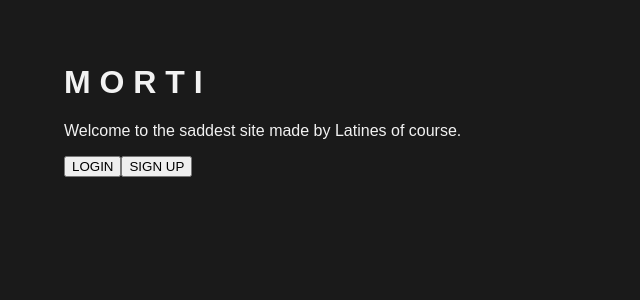
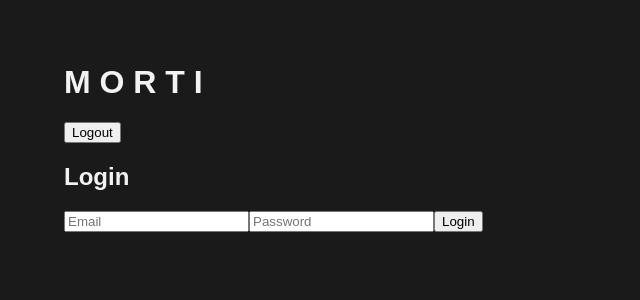
Before and after one commit to secasti/morti-frontend, a React (Create React App) app: page / in a window 1280 px wide. Shown: the top 300 px of the page, without its empty margins (0-640 px from the left). Built offline with nearby package versions, Linux system fonts and the light colour scheme.

Commit message:
Update Login to accept correct credentials
Co-authored-by: Susi <esef-moon@users.noreply.github.com>

```diff
--- a/src/App.js
+++ b/src/App.js
@@ -3,25 +3,32 @@ import { useState } from 'react';
 import './App.css';
 import { Route, Routes, Link} from 'react-router-dom';
 import Login from './components/Login';
+import Header from './components/Header';
 import Dashboard from './components/Dashboard'
 import ProtectedRoute from './components/ProtectedRoute';
-import { set } from 'lodash';
+import useToken from './components/useToken';
+
 
 
 function App() {
 
+  //token for authenticating users
+  const { token, removeToken, setToken } = useToken();
+
+
   // Authentication state
   const [isAuthenticated, setIsAuthenticated] = useState(false);
 
+
+
   // Function to handle successful authentication
   const handleAuthentication = () => {
-    // Set isAuthenticated to true after successful authentication
     setIsAuthenticated(true);
   };
 
   //handle logout
   const handleLogout = () => {
-    set(false);
+    setIsAuthenticated(false);
   };
 
   const Navigation = () => (
@@ -32,31 +39,44 @@ function App() {
       <Link to="/register">
         <button>SIGN UP</button>
       </Link>
+      <Link to="/dashboard">Dashboard</Link>
     </nav>
   )
 
   // If authenticated, show the main content based on the active component
   return (
-    <>
+    <div>
     <h1>M O R T I</h1>
-    <p>Welcome to the saddest site made by Latines of course.</p>
 
-    <Navigation />
+    {/* <Navigation /> */}
 
+    {/* {isAuthenticated ? (
+      <button onClick={handleLogout}>Actually Signout</button>
+    ) : (
+      <button onClick={handleAuthentication}>Actually Login</button>
+    )} */}
+    <div>
+      <Header token = {removeToken}/>
+        {!token && token!=="" && token!== undefined ?
+        <Login setToken={setToken} /> :
+        (
           <Routes>
+            {/* <Route index element={<Dashboard />}></Route> */}
             <Route
               exact path="/Login"
-        element={<Login onLogin={handleAuthentication} />}
+              element={<Login  setToken={ setToken }  />}
             />
-        <Route
+            {/* <Route
               exact path="/dashboard"
               element={<ProtectedRoute component={Dashboard} isAuthenticated={isAuthenticated} />}
-        />
+            /> */}
             {/* <Route path="*">
               {isAuthenticated ? <Dashboard/> : <Login />}
             </Route> */}
           </Routes>
-    </>
+        )}
+    </div>
+    </div>
   );
 };
 
--- /dev/null
+++ b/src/components/Header.js
@@ -0,0 +1,23 @@
+
+//import axios from "axios";
+import {useNavigate} from "react-router-dom";
+
+
+function Header(props) {
+    const navigate = useNavigate();
+
+    function logMeOut() {
+        navigate('/login');
+     }
+        const logged = localStorage.getItem('email');
+
+        return(
+            <header className="App-header">
+                <button onClick={logMeOut}>
+                    Logout
+                </button>
+            </header>
+        )
+    }
+
+export default Header;
--- a/src/components/Login.js
+++ b/src/components/Login.js
@@ -1,38 +1,75 @@
 import React, { useState } from 'react';
+import { useNavigate } from 'react-router-dom';
 
-const Login = ({ onLogin }) => {
-  const [username, setUsername] = useState('');
-  const [password, setPassword] = useState('');
+const Login = ({setToken}) => {
 
-  const handleLogin = () => {
-    // Simulate authentication logic
-    if (username === 'user' && password === 'password') {
-      onLogin();
+//VALID USERS
+const VALID_USERS = [
+    {email:"x" , password: "123", access_token: 123}
+]
+
+const [loginForm, setloginForm] = useState({
+        email: "",
+        password: ""
+        })
+
+const navigate = useNavigate()
+
+const handleLogin = (loginForm) => {
+  console.log("inside HandleLogin");
+
+  // Check if the submitted form matches any valid user credentials
+  const validUser = VALID_USERS.find(
+    user => user.email === loginForm.email && user.password === loginForm.password
+  );
+
+  if (validUser) {
+    setToken(validUser.access_token);
+    alert("Successful Login");
+    localStorage.setItem('email', loginForm.email);
+    navigate('/dashboard');
   } else {
     alert('Invalid username or password');
   }
+
+  // Clear the login form fields
+  setloginForm({
+    email: "",
+    password: ""
+  });
 };
+
+  function handleChange(event) {
+    const {value, name} = event.target
+    console.log("inside handle change")
+    console.log("before setloginForm", loginForm)
+    setloginForm(prevNote => ({
+        ...prevNote,
+        [name]:value })
+    )
+    console.log("after setloginForm:", loginForm)
+  }
 
   return (
     <div>
       <h2>Login</h2>
-      <input
-        type="text"
-        placeholder="Username"
-        value={username}
-        onChange={(e) => setUsername(e.target.value)}
-      />
-      <br />
-      <input
+      <input onChange={handleChange}
+          type="email"
+          //text={loginForm.email}
+          name="email"
+          placeholder="Email"
+          value={loginForm.email} />
+
+      <input onChange={handleChange}
           type="password"
+          //text={loginForm.password}
+          name="password"
           placeholder="Password"
-        value={password}
-        onChange={(e) => setPassword(e.target.value)}
-      />
-      <br />
-      <button onClick={handleLogin}>Login</button>
+          value={loginForm.password} />
+      <button onClick={() => handleLogin(loginForm)}>Login</button>
     </div>
   );
 };
 
+
 export default Login;
--- /dev/null
+++ b/src/components/useToken.js
@@ -0,0 +1,27 @@
+import { useState } from 'react';
+
+function useToken() {
+    function getToken() {
+        const userToken = localStorage.getItem('token');
+        return userToken && userToken
+    }
+
+    const [token, setToken] = useState(getToken());
+
+    function saveToken(userToken) {
+        localStorage.setItem('token', userToken);
+        setToken(userToken);
+    };
+
+    function removeToken() {
+        localStorage.removeItem("token");
+        setToken(null);
+    }
+    return {
+        setToken: saveToken,
+        token,
+        removeToken
+    }
+}
+
+export default useToken;
```
Lines whose indentation alone changed are shown as unchanged.
